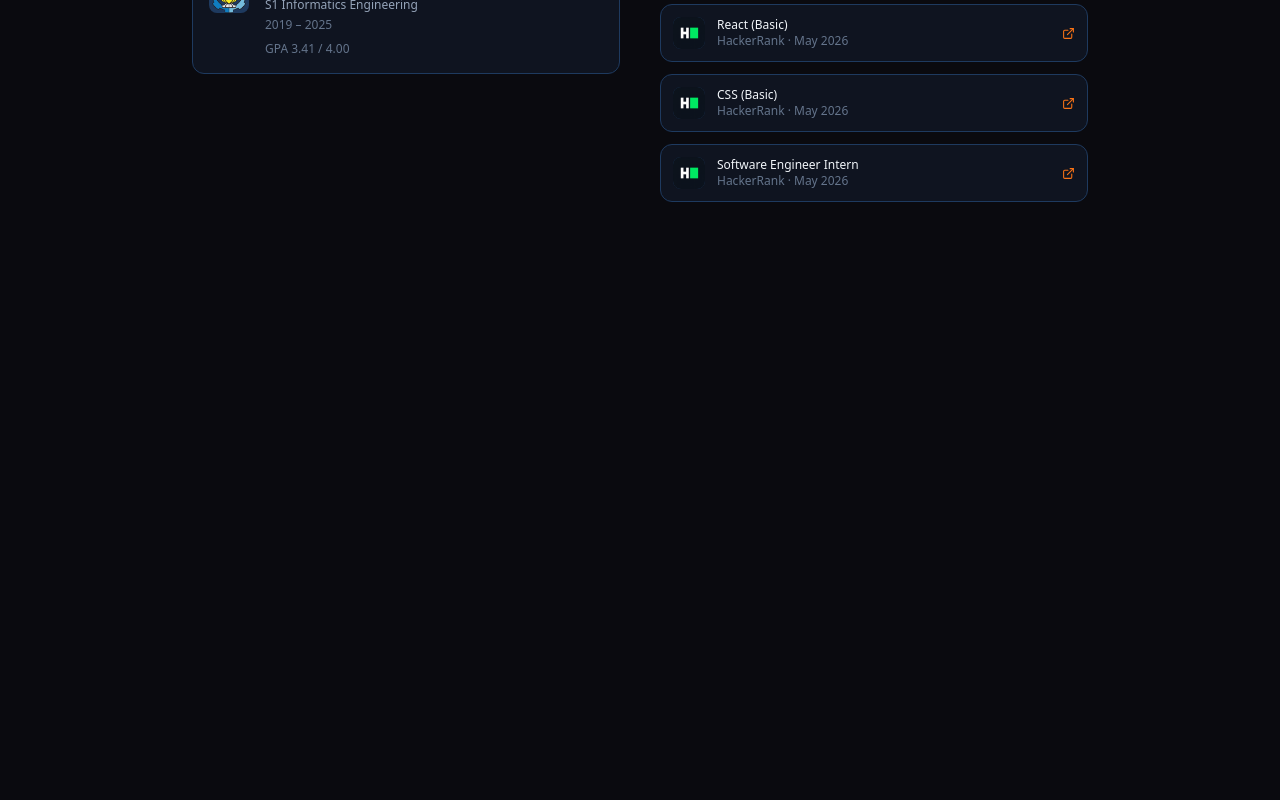
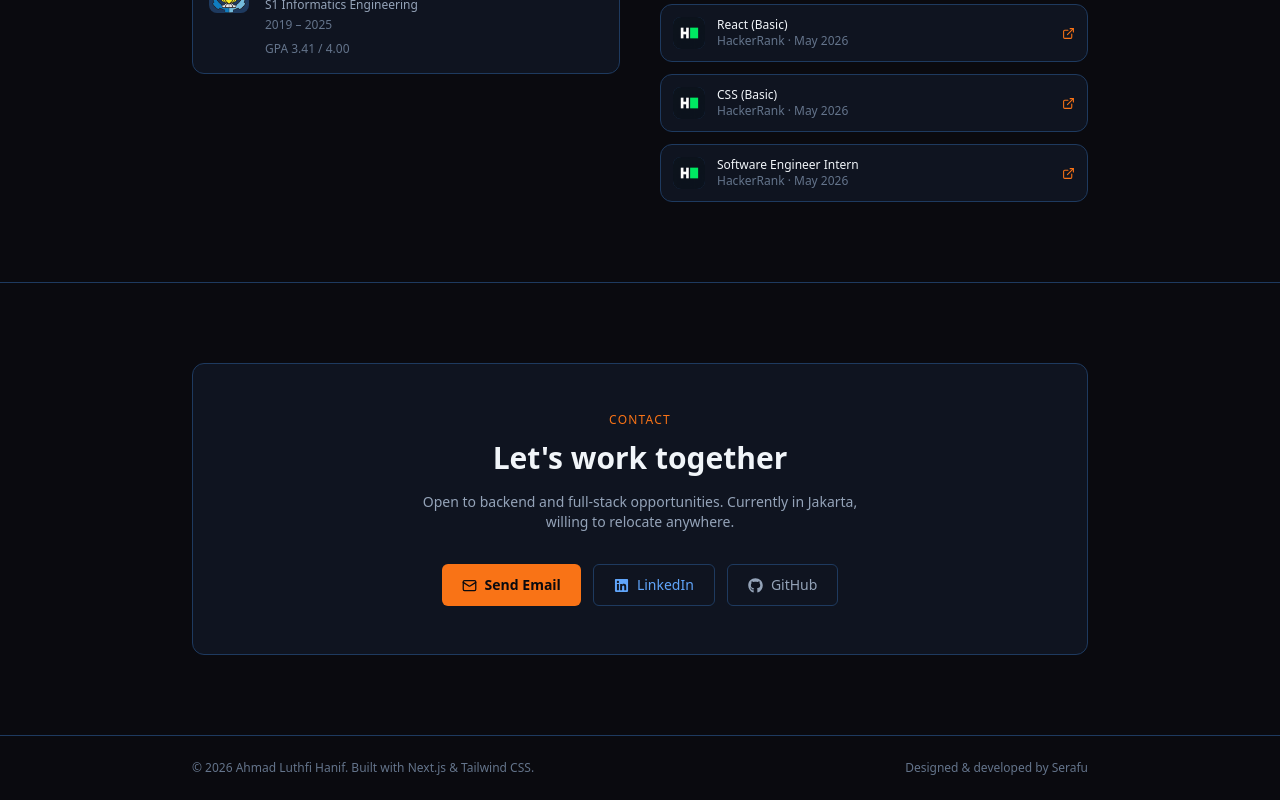
Before and after one commit to AhmadSerafu/personalfolio, a Next.js app in the folder src/: page / in a window 1280 px wide. Shown: the part 3385-4185 px from the top of the page. Before the commit the page ends 3667 px from the top, so only its background shows below. Built offline with nearby package versions, Linux system fonts and the light colour scheme.

Commit message:
feat: add Contact and Footer

```diff
--- a/src/app/page.tsx
+++ b/src/app/page.tsx
@@ -1,5 +1,7 @@
 import About from "@/components/About";
+import Contact from "@/components/Contact";
 import Credentials from "@/components/Credentials";
+import Footer from "@/components/Footer";
 import Hero from "@/components/Hero";
 import Navbar from "@/components/Navbar";
 import Projects from "@/components/Projects";
@@ -14,6 +16,8 @@
       <Skills />
       <Projects />
       <Credentials />
+      <Contact />
+      <Footer />
     </main>
   );
 }
--- /dev/null
+++ b/src/components/Contact.tsx
@@ -0,0 +1,52 @@
+import { Mail } from "lucide-react";
+import { FaGithub, FaLinkedin } from "react-icons/fa";
+import { contact } from "@/lib/data";
+
+export default function Contact() {
+  return (
+    <section id="contact" className="px-10 py-20 border-t border-navy">
+      <div className="max-w-4xl mx-auto">
+        <div className="bg-surface border border-navy rounded-xl p-12 text-center">
+          <p className="text-orange text-xs uppercase tracking-widest mb-3">
+            Contact
+          </p>
+          <h2 className="text-3xl font-bold text-text mb-4">
+            Let's work together
+          </h2>
+          <p className="text-muted text-sm mb-8 max-w-md mx-auto">
+            Open to backend and full-stack opportunities. Currently in Jakarta,
+            willing to relocate anywhere.
+          </p>
+
+          <div className="flex justify-center gap-3">
+            <a
+              href={"mailto:" + contact.email}
+              className="flex items-center gap-2 bg-orange hover:bg-orange-hover text-bg px-5 py-2.5 rounded-md text-sm font-semibold transition-colors"
+            >
+              <Mail size={15} />
+              Send Email
+            </a>
+            <a
+              href={contact.linkedin}
+              target="_blank"
+              rel="noopener noreferrer"
+              className="flex items-center gap-2 border border-navy text-blue hover:bg-navy/50 px-5 py-2.5 rounded-md text-sm transition-colors"
+            >
+              <FaLinkedin size={15} />
+              LinkedIn
+            </a>
+            <a
+              href={contact.github}
+              target="_blank"
+              rel="noopener noreferrer"
+              className="flex items-center gap-2 border border-navy text-muted hover:bg-navy/50 px-5 py-2.5 rounded-md text-sm transition-colors"
+            >
+              <FaGithub size={15} />
+              GitHub
+            </a>
+          </div>
+        </div>
+      </div>
+    </section>
+  );
+}
--- /dev/null
+++ b/src/components/Footer.tsx
@@ -0,0 +1,12 @@
+export default function Footer() {
+  return (
+    <footer className="border-t border-navy px-10 py-6">
+      <div className="max-w-4xl mx-auto flex justify-between items-center">
+        <p className="text-subtle text-xs">
+          © 2026 Ahmad Luthfi Hanif. Built with Next.js & Tailwind CSS.
+        </p>
+        <p className="text-subtle text-xs">Designed & developed by Serafu</p>
+      </div>
+    </footer>
+  );
+}
--- a/src/lib/data.ts
+++ b/src/lib/data.ts
@@ -172,7 +172,7 @@
 ];
 
 export const contact = {
-  email: "ahluthfiha2412@gmail.com",
+  email: "ahluthfiha24@gmail.com",
   linkedin: "https://www.linkedin.com/in/ahmadluthfihanif2412/",
   github: "https://github.com/AhmadSerafu",
 };
```
